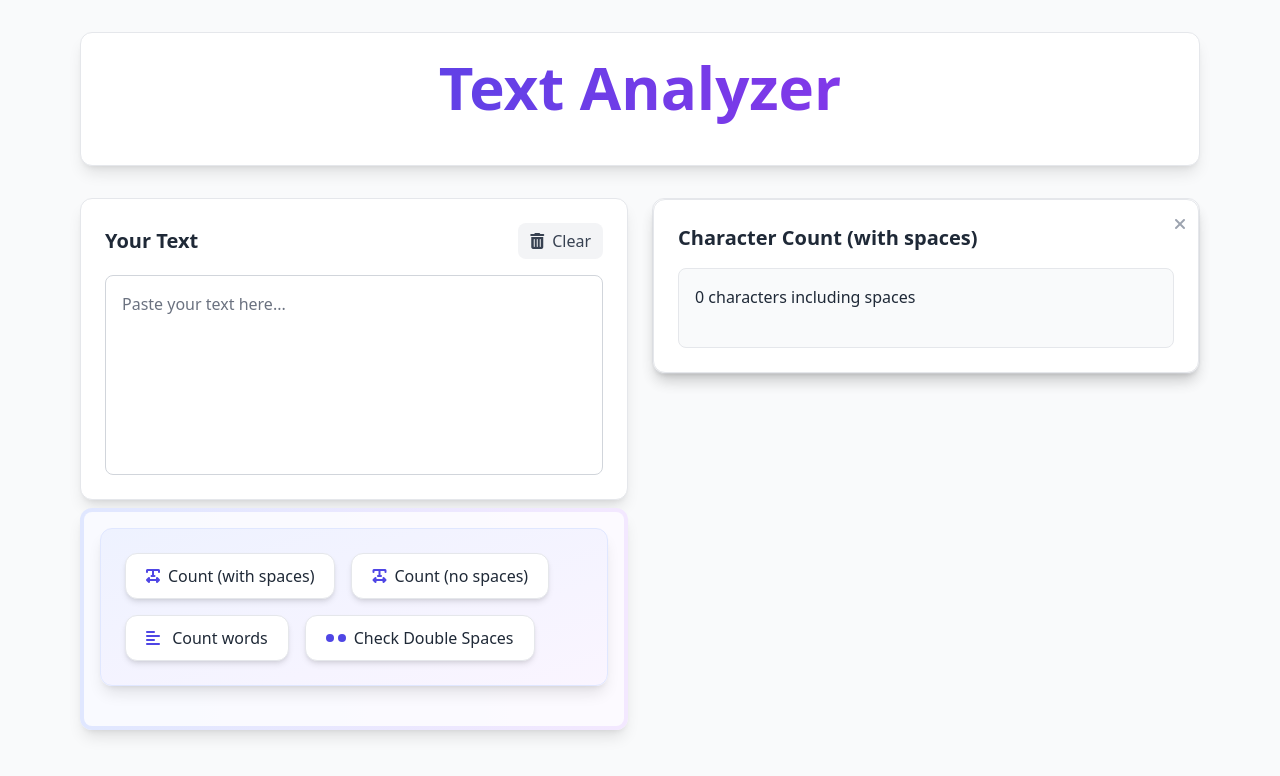
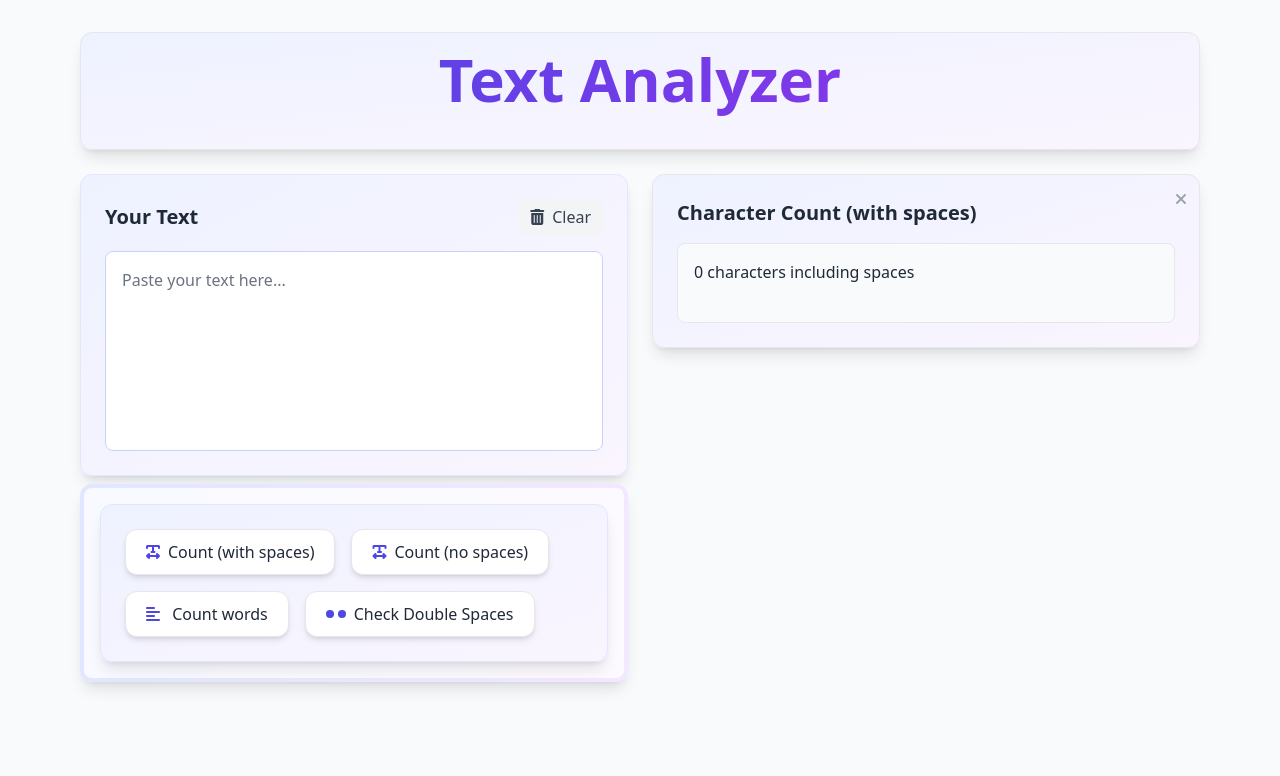
Before and after one commit to dyaphel/Text-Analyzer, a React (Vite) app: page / in a window 1280 px wide. Both pictures are taken after a click on the button "Count (with spaces)". Shown: the top 776 px of the page. Built offline with nearby package versions, Linux system fonts and the light colour scheme.

Commit message:
style up

```diff
--- a/src/App.jsx
+++ b/src/App.jsx
@@ -31,7 +31,7 @@ function App() {
     setShowCleanText(false);
   };
 
-  return (
+    return (
     <div className="bg-gray-50 min-h-screen">
       <div className="container mx-auto px-4 py-8 max-w-6xl">
         <Header />
--- a/src/components/ActionButtons/MainActionButton.jsx
+++ b/src/components/ActionButtons/MainActionButton.jsx
@@ -5,7 +5,7 @@ import CountWords from './CountWords';
 import DoubleSpaces from './DoubleSpaces';
 const ActionButtons = ({ text, showResult, setCleanText, setShowCleanText }) => {
   return (
-    <div className="p-6 bg-gradient-to-br from-indigo-50 to-purple-50 rounded-xl shadow-lg mb-6 border border-indigo-100">
+    <div className="p-6 bg-gradient-to-br from-indigo-50 to-purple-50 rounded-xl shadow-lg border border-indigo-100">
       <div className="flex flex-wrap gap-4">
         <CountWithSpaces text={text} showResult={showResult} />
         <CountWithoutSpaces text={text} showResult={showResult} />
--- a/src/components/Header.jsx
+++ b/src/components/Header.jsx
@@ -1,6 +1,6 @@
 const Header = () => {
   return (
-    <header className="text-center mb-8 py-4 bg-white rounded-xl shadow-lg overflow-visible relative border border-gray-200">
+    <header className="text-center mb-6 py-2  bg-gradient-to-br from-indigo-50 to-purple-50 rounded-xl shadow-lg overflow-visible relative border border-gray-200">
       <div className="max-w-4xl mx-auto px-6 relative z-10">
         <h1 className="text-5xl md:text-6xl font-extrabold mb-6 py-2 leading-tight text-transparent bg-clip-text bg-gradient-to-r from-indigo-600 to-purple-600">
           Text Analyzer
--- a/src/components/ResultsDisplay.jsx
+++ b/src/components/ResultsDisplay.jsx
@@ -18,8 +18,7 @@ const ResultsDisplay = ({ title, content, isHTML, onClose  }) => {
   };
 
   return (
-    <div className="bg-white rounded-xl shadow-lg border border-gray-200">
-        <div className="bg-white rounded-xl shadow-lg border border-gray-200 relative">
+      <div className="bg-gradient-to-br from-indigo-50 to-purple-50 rounded-xl shadow-lg border border-gray-200 relative">
       {/* Pulsante di chiusura */}
       <button
         onClick={onClose}
@@ -52,7 +51,6 @@ const ResultsDisplay = ({ title, content, isHTML, onClose  }) => {
         </div>
       </div>
     </div>
-  </div>
   );
 };
 
--- a/src/components/TextInputArea.jsx
+++ b/src/components/TextInputArea.jsx
@@ -1,6 +1,7 @@
-const TextInputArea = ({ text, setText, clearText, className, onClose   }) => {
+const TextInputArea = ({ text, setText, clearText, className, onClose }) => {
   return (
-     <div className={`p-6 bg-white rounded-xl shadow-lg border border-gray-200 ${className}`}>
+    <div className={`p-6 bg-gradient-to-br from-indigo-50 to-purple-50 rounded-xl shadow-lg border border-indigo-100  ${className}`}>
+
       <div className="relative z-10">
         <div className="flex items-center justify-between mb-4">
           <h2 className="text-xl font-semibold text-gray-800">
@@ -14,7 +15,7 @@ const TextInputArea = ({ text, setText, clearText, className, onClose   }) => {
           </button>
         </div>
 
-        <div className="relative bg-white rounded-lg border border-gray-300 p-4 transition-all duration-300 hover:border-indigo-400 focus-within:border-indigo-500">
+        <div className="relative bg-white rounded-lg border border-indigo-200 p-4 transition-all duration-300 hover:border-indigo-400 focus-within:border-indigo-300">
           <textarea
             value={text}
             onChange={(e) => setText(e.target.value)}
```
